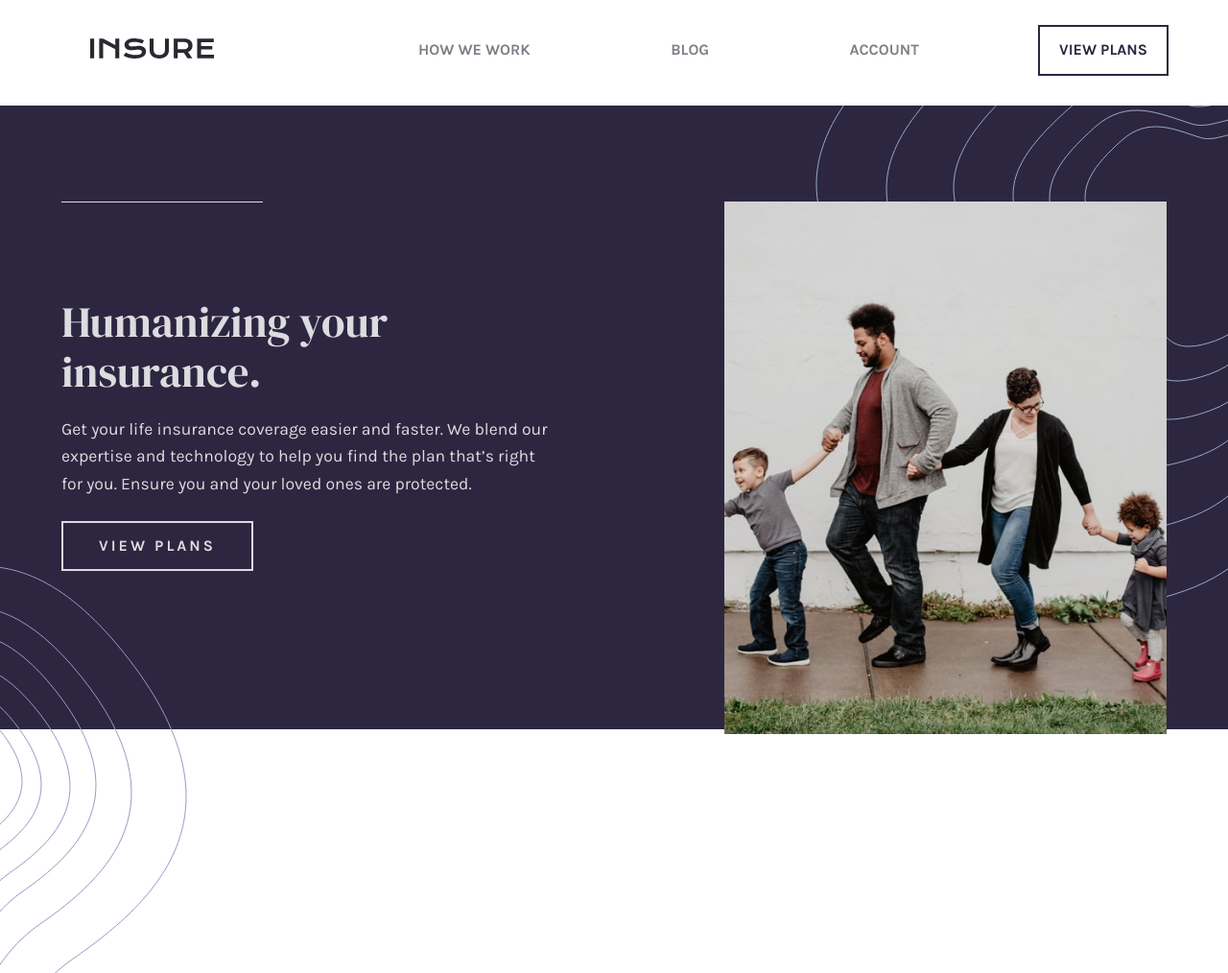
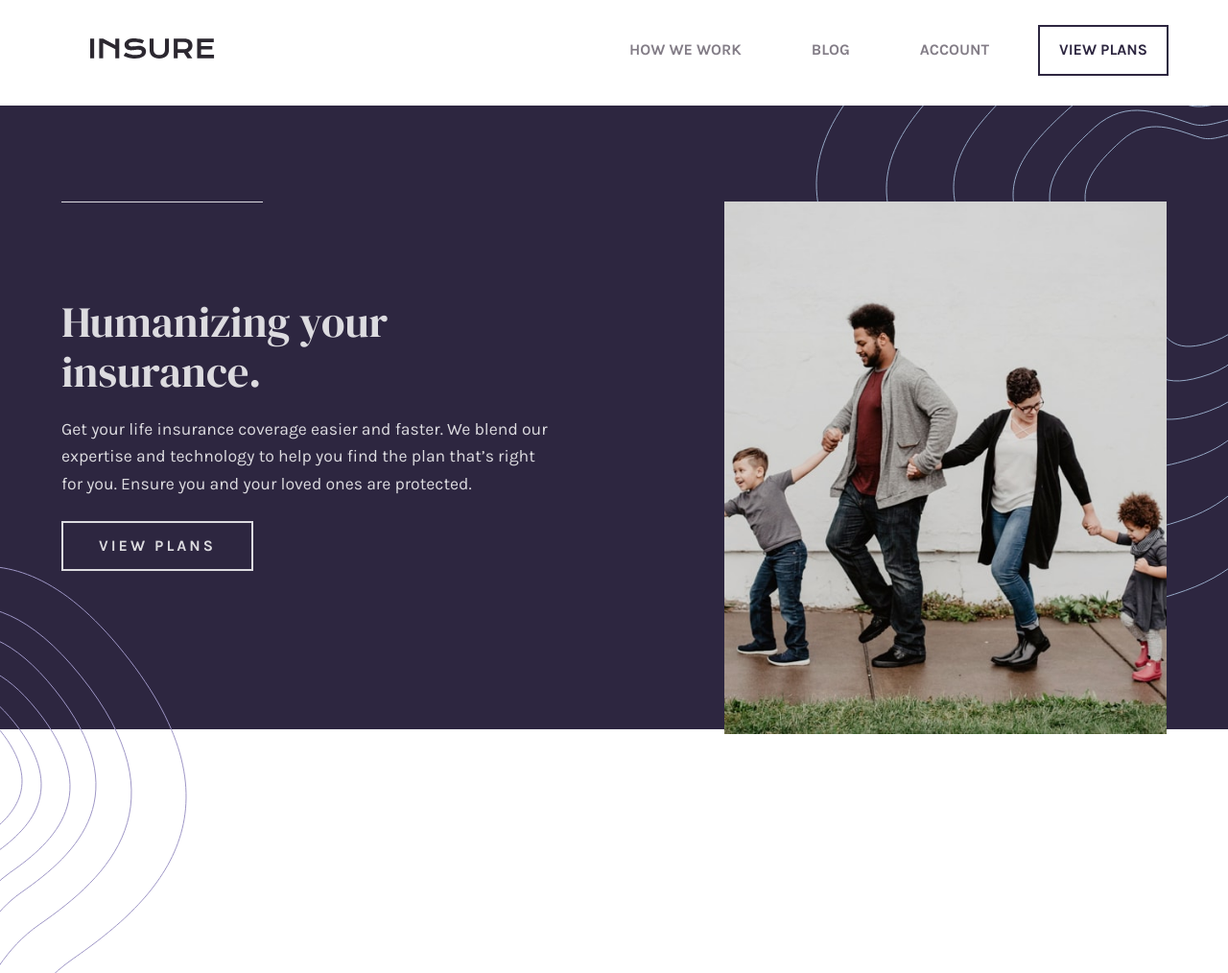
Before and after one commit to isaacnovaes/insure-landing-page-master, a plain HTML site: page index.html in a window 1280 px wide. Shown: the top 1014 px of the page at 96% size. Drawn offline with Linux system fonts and the light colour scheme.

Commit message:
Update files. Reduce nav-links size

```diff
--- a/stylesheets/layout/_responsive.scss
+++ b/stylesheets/layout/_responsive.scss
@@ -13,8 +13,8 @@
 			display: none;
 		}
 		div.nav-links {
-			flex-basis: 70%;
-			max-width: 800px;
+			flex-basis: 68%;
+			max-width: 580px;
 			display: flex;
 			justify-content: space-between;
 			a {
```
Also changed, not shown: stylesheets/main.css.
